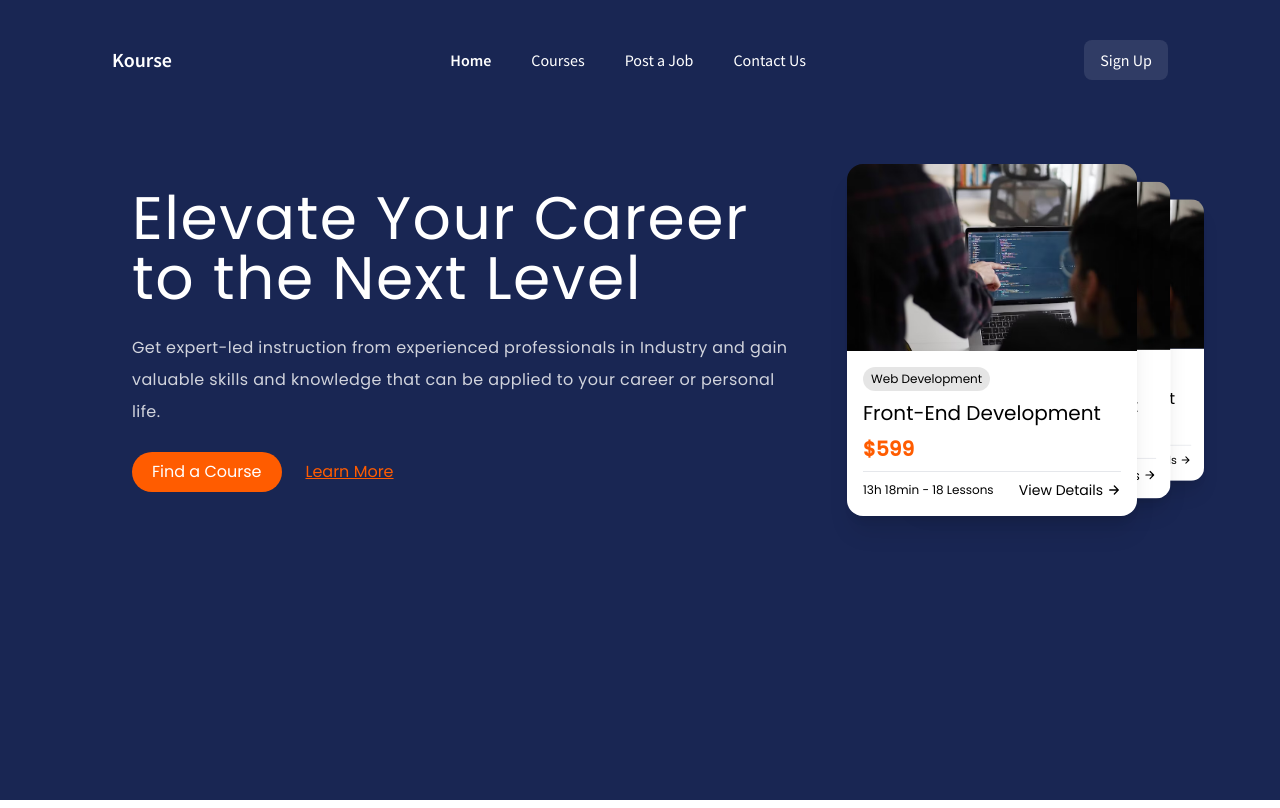
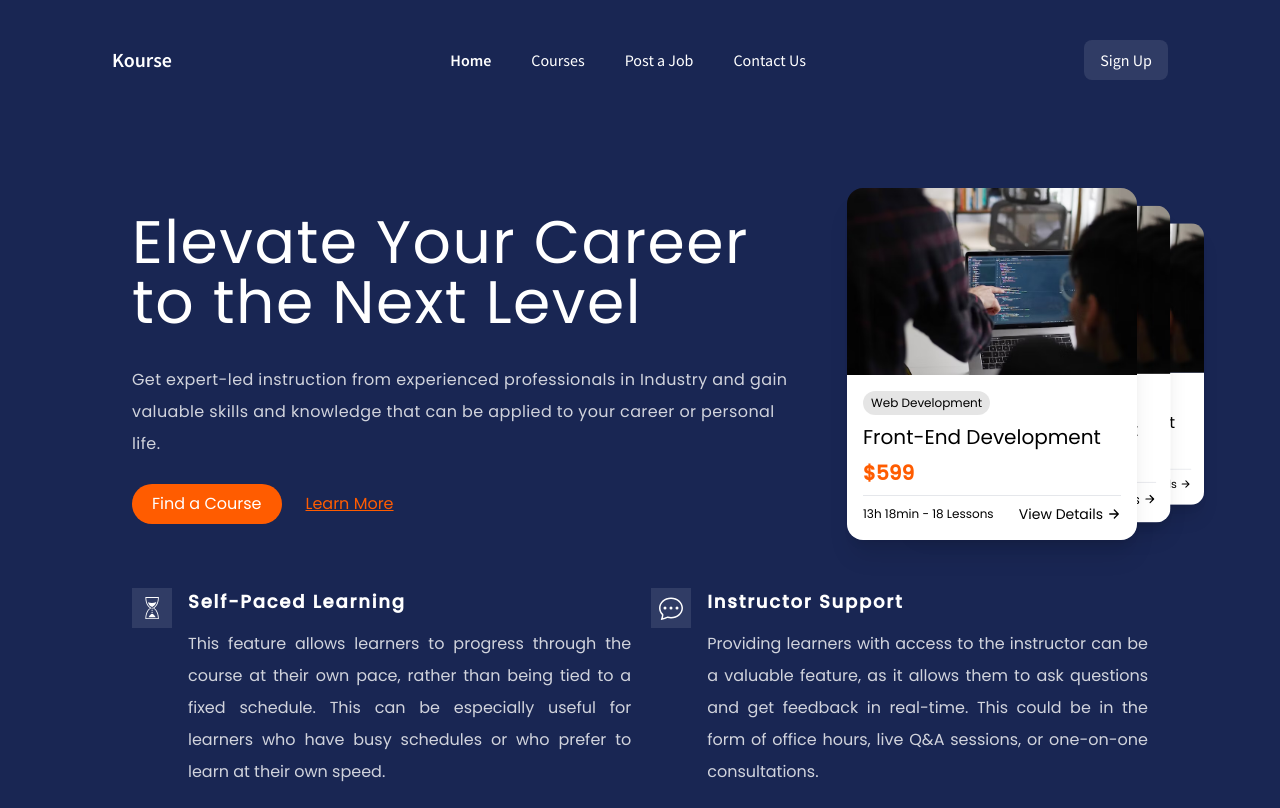
Before and after one commit to ikbakk/codedesign.dev-kourse, a React (Vite) app: page / in a window 1280 px wide. Built offline with nearby package versions, Linux system fonts and the light colour scheme; what prettier-plugin-tailwindcss would draw is missing.

Commit message:
Adjust spacing

```diff
--- a/src/App.tsx
+++ b/src/App.tsx
@@ -3,7 +3,7 @@ import Hero from './components/Hero'
 
 function App() {
   return (
-    <div className='h-screen space-y-5 bg-primary px-8 pt-10 text-white md:px-28'>
+    <div className='h-screen w-full bg-primary text-white '>
       <Navbar />
       <Hero />
     </div>
--- a/src/components/Hero.tsx
+++ b/src/components/Hero.tsx
@@ -1,13 +1,16 @@
 import Card from './Card'
 import HeroContent from './HeroContent'
+import HeroSubContent from './HeroSubContent'
 
 function Hero() {
   return (
-    <div className='flex flex-col items-center justify-center font-poppins md:flex-row md:pt-16'>
-      <div className='space-y-6 p-5 md:basis-2/3'>
+    <div className='flex flex-col items-center justify-center bg-primary px-4 md:px-28'>
+      <div className='flex flex-col md:items-center md:justify-center md:pt-20'>
+        <div className='flex flex-col items-center justify-center font-poppins md:flex-row '>
+          <div className='p-5 md:basis-2/3'>
             <HeroContent />
           </div>
-      <div className='md:basis-1/3'>
+          <div className='scale-90 md:basis-1/3 md:scale-100'>
             <div className='flex translate-x-[-2rem] justify-center md:translate-x-0'>
               <Card imageSrc='../src/assets/card.png' className='z-[3]' />
               <Card
@@ -21,6 +24,11 @@ function Hero() {
             </div>
           </div>
         </div>
+      </div>
+      <div className='pt-4'>
+        <HeroSubContent />
+      </div>
+    </div>
   )
 }
 
--- a/src/components/HeroContent.tsx
+++ b/src/components/HeroContent.tsx
@@ -1,19 +1,19 @@
 function HeroContent() {
   return (
     <>
-      <h2 className='text-2xl tracking-wide text-white lg:text-6xl'>
+      <h2 className='py-4 text-2xl tracking-wide text-white lg:text-6xl'>
         Elevate Your Career to the Next Level
       </h2>
-      <p className='text-base leading-loose tracking-wide text-white/80'>
+      <p className='py-4 text-base leading-loose tracking-wide text-white/80'>
         Get expert-led instruction from experienced professionals in Industry
         and gain valuable skills and knowledge that can be applied to your
         career or personal life.
       </p>
-      <div className='flex items-center justify-between space-x-6 md:justify-start'>
+      <div className='flex items-center justify-between py-2 md:justify-start'>
         <button className='rounded-full bg-accent px-5 py-2'>
           Find a Course
         </button>
-        <p className='text-accent underline hover:cursor-pointer '>
+        <p className='pl-6 text-accent underline hover:cursor-pointer '>
           Learn More
         </p>
       </div>
--- /dev/null
+++ b/src/components/HeroSubContent.tsx
@@ -0,0 +1,43 @@
+import { GiSandsOfTime } from 'react-icons/gi'
+import { BsChatDots } from 'react-icons/bs'
+
+function HeroSubContent() {
+  return (
+    <div className='flex w-full flex-col space-y-5 p-5 text-justify font-poppins md:flex-row md:space-x-5 md:space-y-0'>
+      <div className='flex space-x-4'>
+        <div className='h-fit bg-white/10 p-2'>
+          <GiSandsOfTime size={24} />
+        </div>
+        <div className='space-y-3'>
+          <h3 className='text-lg font-semibold tracking-widest'>
+            Self-Paced Learning
+          </h3>
+          <p className='text-base leading-loose text-white/80'>
+            This feature allows learners to progress through the course at their
+            own pace, rather than being tied to a fixed schedule. This can be
+            especially useful for learners who have busy schedules or who prefer
+            to learn at their own speed.
+          </p>
+        </div>
+      </div>
+      <div className='flex space-x-4'>
+        <div className='h-fit bg-white/10 p-2'>
+          <BsChatDots size={24} />
+        </div>
+        <div className='space-y-3'>
+          <h3 className='text-lg font-semibold tracking-widest'>
+            Instructor Support
+          </h3>
+          <p className='text-base leading-loose text-white/80'>
+            Providing learners with access to the instructor can be a valuable
+            feature, as it allows them to ask questions and get feedback in
+            real-time. This could be in the form of office hours, live Q&A
+            sessions, or one-on-one consultations.
+          </p>
+        </div>
+      </div>
+    </div>
+  )
+}
+
+export default HeroSubContent
--- a/src/components/Navbar.tsx
+++ b/src/components/Navbar.tsx
@@ -9,14 +9,14 @@ function Navbar() {
     setIsOpen(!isOpen)
   }
   return (
-    <>
+    <div className='p-4 md:px-28 md:pt-10'>
       <div className='hidden w-full flex-row items-center justify-between font-source-sans-pro md:flex'>
         <h3 className='text-xl font-semibold'>Kourse</h3>
         <ul className='hidden text-base text-white md:flex md:flex-row md:space-x-10'>
-          <li className='font-semibold'>Home</li>
-          <li>Courses</li>
-          <li>Post a Job</li>
-          <li>Contact Us</li>
+          <li className='font-semibold hover:cursor-pointer'>Home</li>
+          <li className='hover:cursor-pointer'>Courses</li>
+          <li className='hover:cursor-pointer'>Post a Job</li>
+          <li className='hover:cursor-pointer'>Contact Us</li>
         </ul>
         <button className='hidden rounded-lg bg-white/10 py-2 px-4 text-base md:block'>
           Sign Up
@@ -64,7 +64,7 @@ function Navbar() {
           </ul>
         </div>
       </div>
-    </>
+    </div>
   )
 }
 
```
Lines whose indentation alone changed are shown as unchanged.
